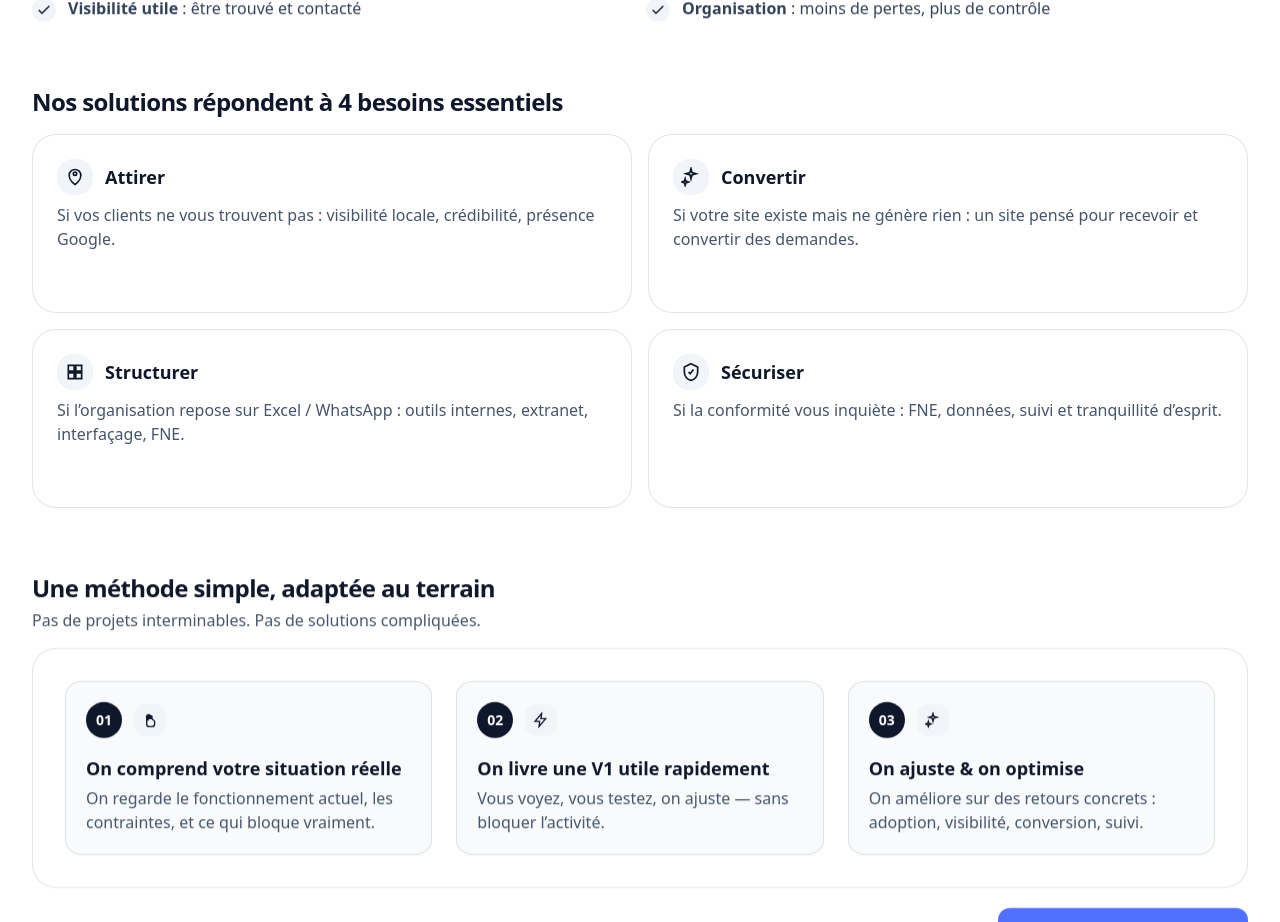
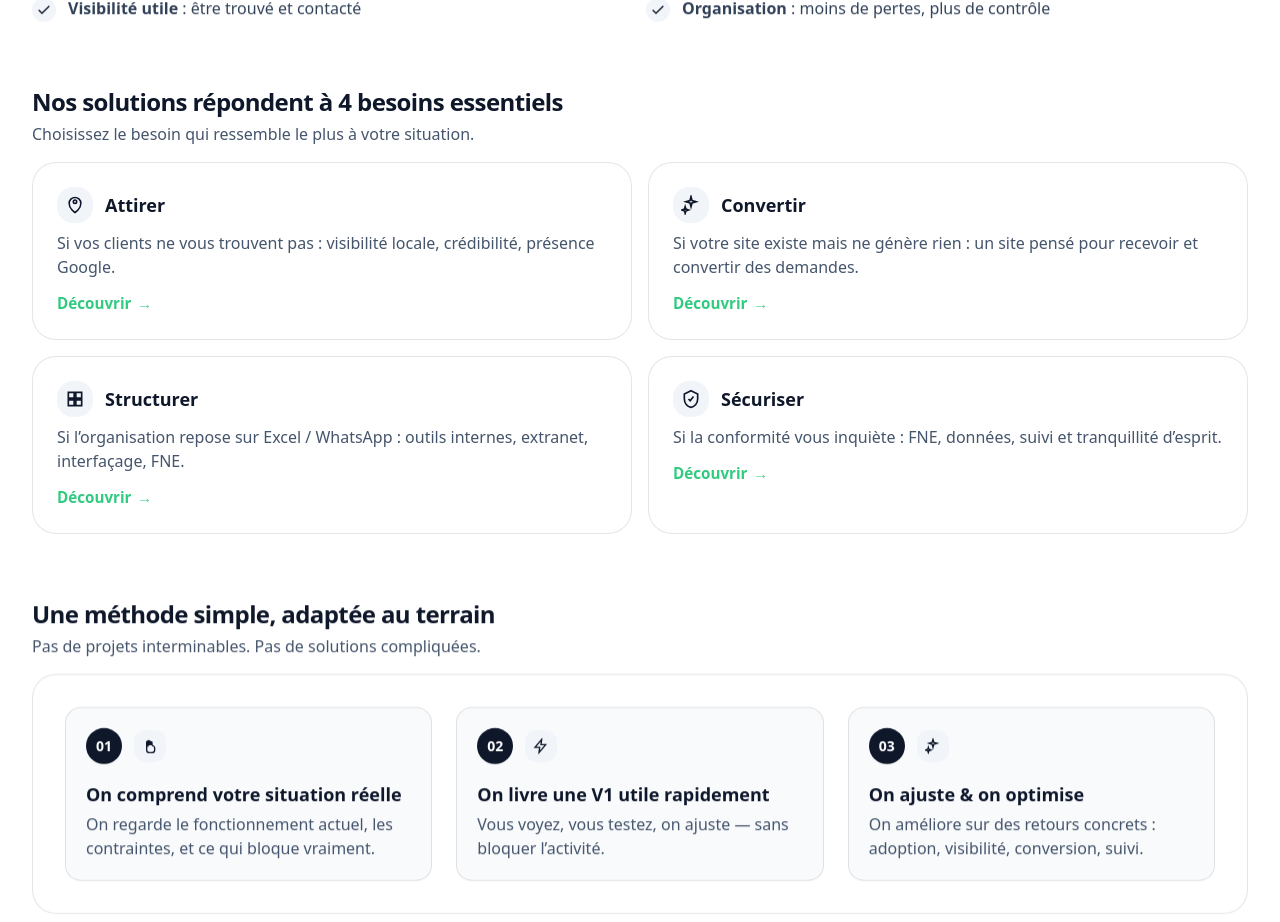
Before and after one commit to locauto225/expert-crea-site, a Next.js app: page / in a window 1280 px wide. Shown: the part 2958-3880 px from the top of the page. Built offline with nearby package versions, Linux system fonts and the light colour scheme; no server answers.

Commit message:
Update home (CTA + click hints)

```diff
--- a/app/globals.css
+++ b/app/globals.css
@@ -69,13 +69,21 @@ body::before {
   font-size: 0.95rem;
   line-height: 1.1;
 
-  /* visible, mais sobre */
-  color: rgba(15, 23, 42, 0.72);
+  /* visible et identifiable (mobile + sans hover) */
+  color: rgba(0, 190, 98, 0.88); /* brand green */
+  opacity: 0.92;
 
   text-decoration: none;
   text-underline-offset: 4px;
 
   transition: color 180ms ease, opacity 180ms ease, transform 180ms ease, text-decoration-color 180ms ease;
+}
+
+@media (hover: hover) and (pointer: fine) {
+  /* Desktop souris : un peu plus discret au repos */
+  .click-hint {
+    opacity: 0.75;
+  }
 }
 
 .click-hint::after {
@@ -86,9 +94,10 @@ body::before {
 }
 
 .click-hint:hover {
-  color: rgba(81, 112, 255, 0.95); /* brand blue */
+  opacity: 1;
+  color: rgba(0, 190, 98, 1); /* brand green */
   text-decoration: underline;
-  text-decoration-color: rgba(81, 112, 255, 0.35);
+  text-decoration-color: rgba(0, 190, 98, 0.35);
 }
 
 /* Variante : se révèle au hover (desktop uniquement) */
--- a/app/page.tsx
+++ b/app/page.tsx
@@ -462,6 +462,7 @@ export default function HomePage() {
       <section id="solutions" className="reveal reveal-stagger space-y-4 scroll-mt-28">
         <div className="max-w-3xl">
           <h2 className="text-2xl font-extrabold tracking-tight">Nos solutions répondent à 4 besoins essentiels</h2>
+          <p className="mt-1 text-slate-600">Choisissez le besoin qui ressemble le plus à votre situation.</p>
         </div>
 
         <div className="grid gap-4 md:grid-cols-2">
@@ -478,9 +479,7 @@ export default function HomePage() {
             <p className="mt-2 text-slate-600">
               Si vos clients ne vous trouvent pas : visibilité locale, crédibilité, présence Google.
             </p>
-            <div className="mt-4 inline-flex items-center gap-2 text-sm font-semibold text-(--brand-blue) opacity-100 transition md:opacity-0 md:group-hover:opacity-100 group-focus-within:opacity-100">
-              Découvrir <Icon name="arrow" className="h-4 w-4" />
-            </div>
+            <span className="mt-4 inline-flex click-hint">Découvrir</span>
           </Link>
 
           <Link
@@ -496,9 +495,7 @@ export default function HomePage() {
             <p className="mt-2 text-slate-600">
               Si votre site existe mais ne génère rien : un site pensé pour recevoir et convertir des demandes.
             </p>
-            <div className="mt-4 inline-flex items-center gap-2 text-sm font-semibold text-(--brand-blue) opacity-100 transition md:opacity-0 md:group-hover:opacity-100 group-focus-within:opacity-100">
-              Découvrir <Icon name="arrow" className="h-4 w-4" />
-            </div>
+            <span className="mt-4 inline-flex click-hint">Découvrir</span>
           </Link>
 
           <Link
@@ -514,9 +511,7 @@ export default function HomePage() {
             <p className="mt-2 text-slate-600">
               Si l’organisation repose sur Excel / WhatsApp : outils internes, extranet, interfaçage, FNE.
             </p>
-            <div className="mt-4 inline-flex items-center gap-2 text-sm font-semibold text-(--brand-blue) opacity-100 transition md:opacity-0 md:group-hover:opacity-100 group-focus-within:opacity-100">
-              Découvrir <Icon name="arrow" className="h-4 w-4" />
-            </div>
+            <span className="mt-4 inline-flex click-hint">Découvrir</span>
           </Link>
 
           <Link
@@ -532,9 +527,7 @@ export default function HomePage() {
             <p className="mt-2 text-slate-600">
               Si la conformité vous inquiète : FNE, données, suivi et tranquillité d’esprit.
             </p>
-            <div className="mt-4 inline-flex items-center gap-2 text-sm font-semibold text-(--brand-blue) opacity-100 transition md:opacity-0 md:group-hover:opacity-100 group-focus-within:opacity-100">
-              Découvrir <Icon name="arrow" className="h-4 w-4" />
-            </div>
+            <span className="mt-4 inline-flex click-hint">Découvrir</span>
           </Link>
         </div>
       </section>
```
